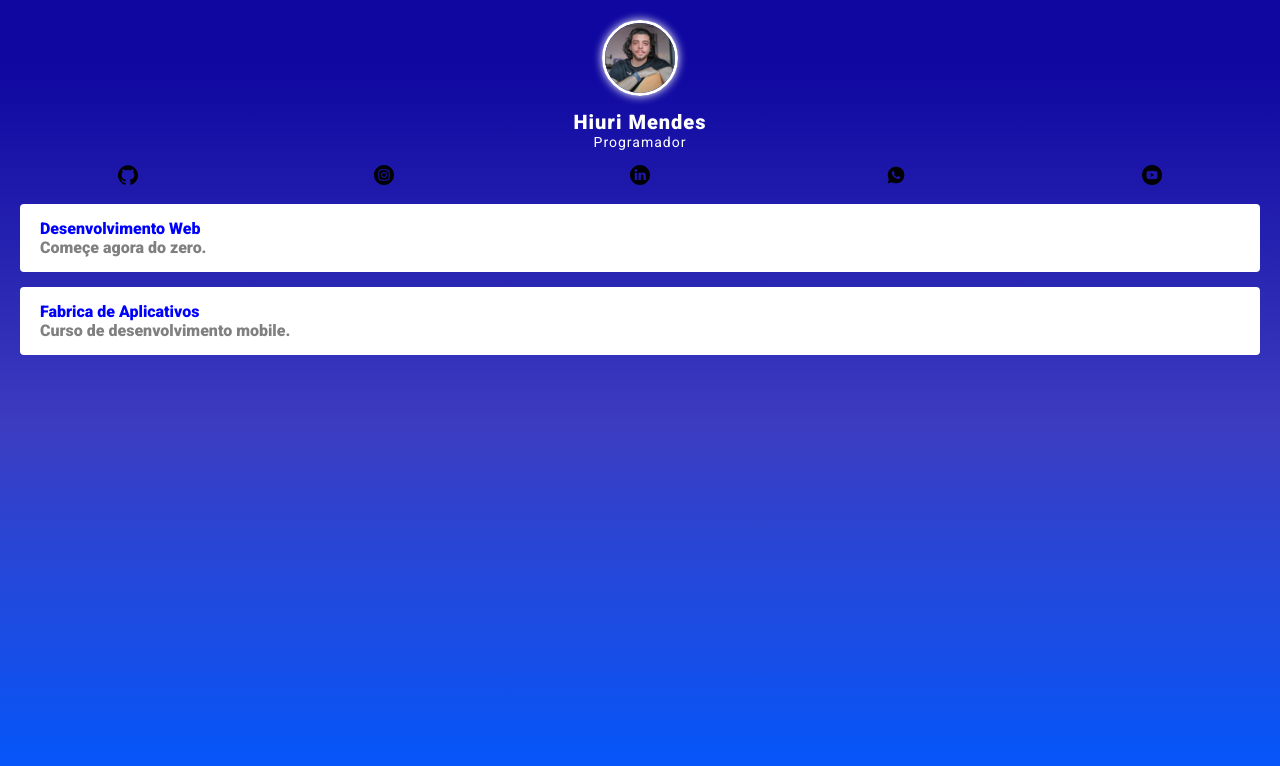
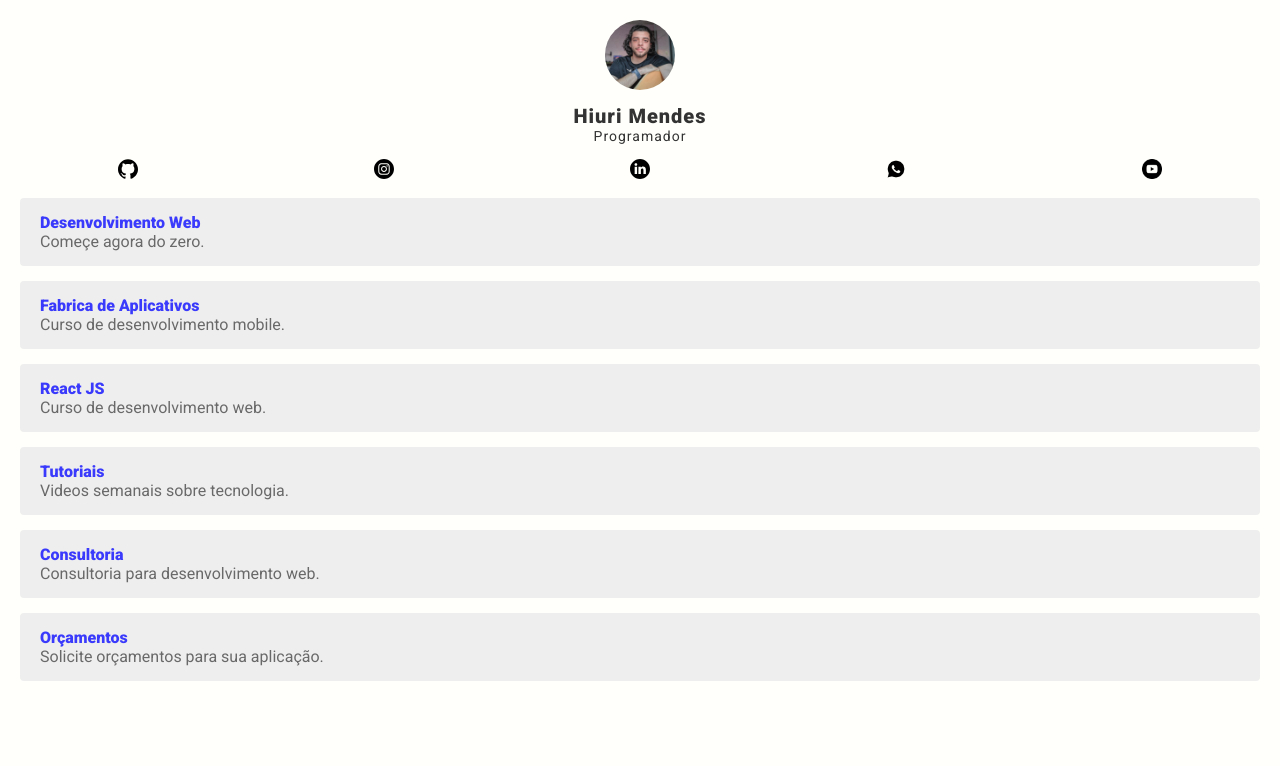
Before and after one commit to hiurimendes/hiurimendes.github.io, a plain HTML site: page index.html in a window 1280 px wide. Drawn offline with Linux system fonts and the light colour scheme.

Commit message:
Att html e css

```diff
--- a/css/style.css
+++ b/css/style.css
@@ -9,7 +9,7 @@ html, body{
 }
 
 body{
-    background: linear-gradient(180deg, rgb(15, 7, 160) 8%, rgb(60, 60, 192) 53%, rgb(0, 89, 255) 100%);
+    background: #FFFFFB;
     color:white;
 }
 
@@ -18,6 +18,7 @@ h1 {
     letter-spacing: 1px;
     font-size: 20px;
     margin-top: 10px;
+    color: #333333;
 }
 
 h2 {
@@ -25,6 +26,7 @@ h2 {
     font-weight: 400;
     font-size:14px;
     letter-spacing: 1px;
+    color: #333333;
 }
 
 .Main-header {
@@ -35,8 +37,8 @@ h2 {
     border-radius: 50%;
     width: 70px;
     margin-top:20px;
-    border: solid white;
-    box-shadow: 0 0 10px;
+  /*  border: solid white; */
+  /*  box-shadow: 0 0 10px; */
 }
 
 .social-icons{
@@ -58,16 +60,16 @@ h2 {
     font-family: 'Roboto', sans-serif;
     font-weight: bold;
     display: block;
-    background:white;
+    background:rgb(238, 238, 238);
     text-decoration: none;
     padding: 15px 20px;
     border-radius: 4px;
-    color:blue;
+    color:rgb(58, 58, 252);
 }
 
 .link-list li a span {
-    color: grey;
+    color: rgb(105, 105, 105);
     display: block;
     margin-top: 10x;
-
+    font-weight: lighter;
 }
--- a/index.html
+++ b/index.html
@@ -70,6 +70,30 @@
              <span>Curso de desenvolvimento mobile.</span>
             </a>
         </li>
+        <li>
+            <a href="">
+                React JS
+             <span>Curso de desenvolvimento web.</span>
+            </a>
+        </li>
+        <li>
+            <a href="">
+                Tutoriais
+             <span>Videos semanais sobre tecnologia.</span>
+            </a>
+        </li>
+        <li>
+            <a href="">
+                Consultoria
+             <span>Consultoria para desenvolvimento web.</span>
+            </a>
+        </li>
+        <li>
+            <a href="">
+                Orçamentos
+             <span>Solicite orçamentos para sua aplicação.</span>
+            </a>
+        </li>
     </ul>
 
 
```
